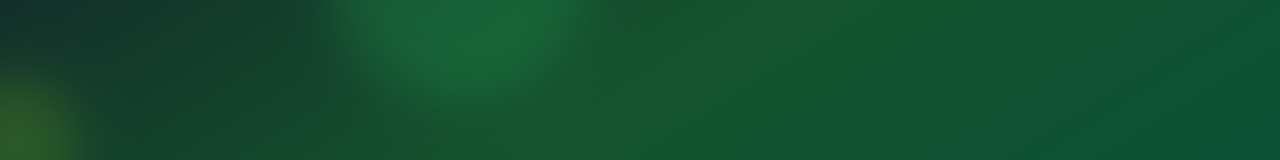
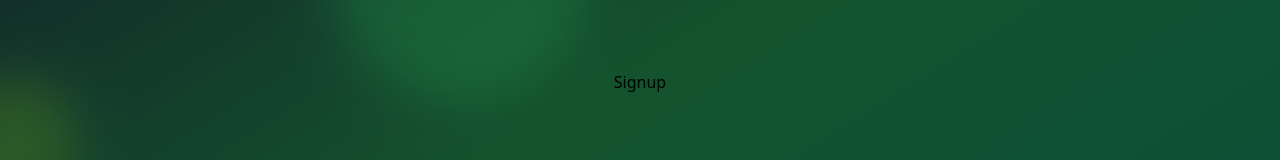
Before and after one commit to Prince-919/mern-advanced-authentication-system, a React (Vite) app in the folder client/: page /signup in a window 1280 px wide. Shown: the part 318-478 px from the top of the page. Built offline with nearby package versions, Linux system fonts and the light colour scheme.

Commit message:
add route or create home, login, signup page

```diff
--- a/client/src/App.jsx
+++ b/client/src/App.jsx
@@ -1,4 +1,8 @@
+import { Routes, Route } from "react-router-dom";
 import FloatingShape from "./components/FloatingShape";
+import Home from "./pages/Home";
+import Signup from "./pages/Signup";
+import Login from "./pages/Login";
 
 const App = () => {
   return (
@@ -24,6 +28,11 @@
         left="-10%"
         delay={2}
       />
+      <Routes>
+        <Route path="/" element={<Home />} />
+        <Route path="/signup" element={<Signup />} />
+        <Route path="/login" element={<Login />} />
+      </Routes>
     </div>
   );
 };
--- /dev/null
+++ b/client/src/pages/Home.jsx
@@ -0,0 +1,5 @@
+const Home = () => {
+  return <div>Home</div>;
+};
+
+export default Home;
--- /dev/null
+++ b/client/src/pages/Login.jsx
@@ -0,0 +1,5 @@
+const Login = () => {
+  return <div>Login</div>;
+};
+
+export default Login;
--- /dev/null
+++ b/client/src/pages/Signup.jsx
@@ -0,0 +1,5 @@
+const Signup = () => {
+  return <div>Signup</div>;
+};
+
+export default Signup;
```
